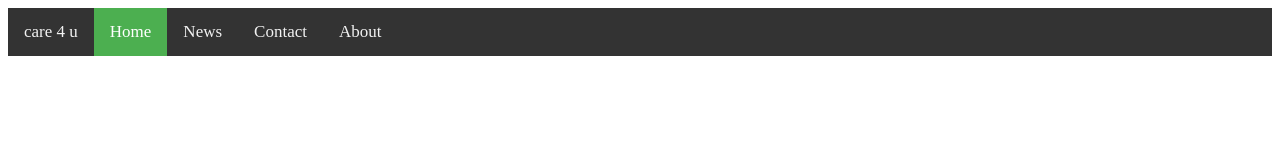
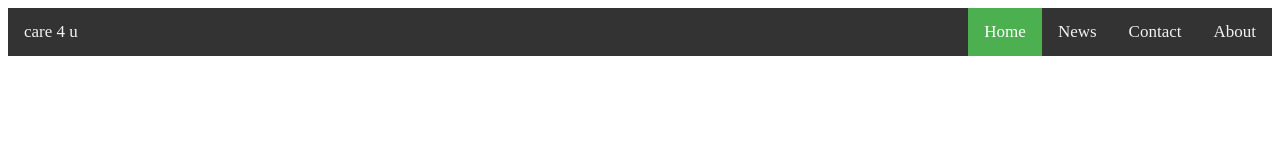
Before and after one commit to Nikil9/Care4U, a React app: page / in a window 1280 px wide. Built offline with nearby package versions, Linux system fonts and the light colour scheme.

Commit message:
1 file modified

```diff
--- a/style.css
+++ b/style.css
@@ -4,8 +4,8 @@ h1, p {
 
 /* Add a black background color to the top navigation */
 .topnav {
-  background-color: #333;
-  overflow: hidden;
+    background-color: #333;
+    overflow: hidden;
 }
 
 /* Style the links inside the navigation bar */
@@ -29,3 +29,8 @@ h1, p {
   background-color: #4CAF50;
   color: white;
 }
+
+/* Right-aligned section inside the top navigation */
+.topnav-right {
+  float: right;
+}
```
